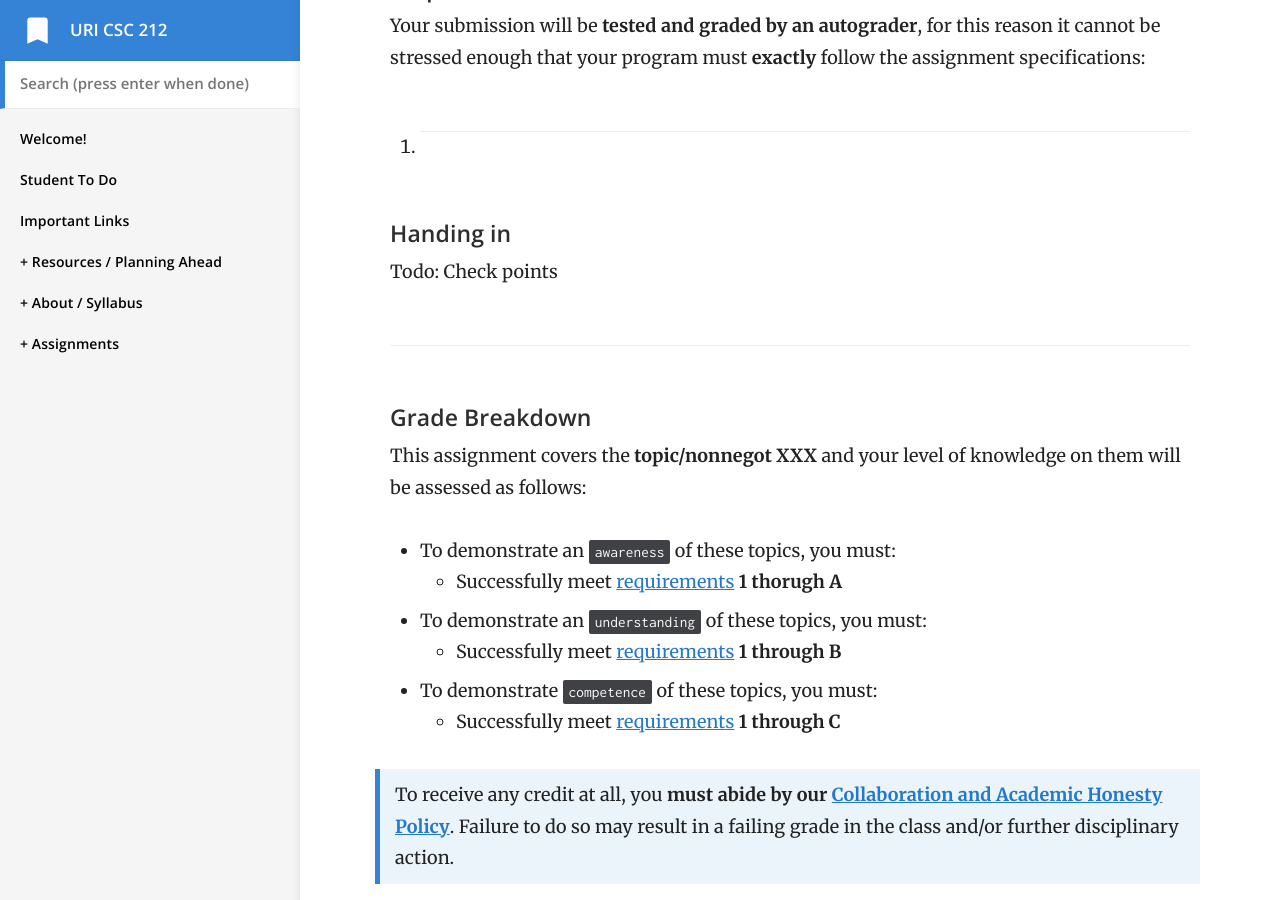
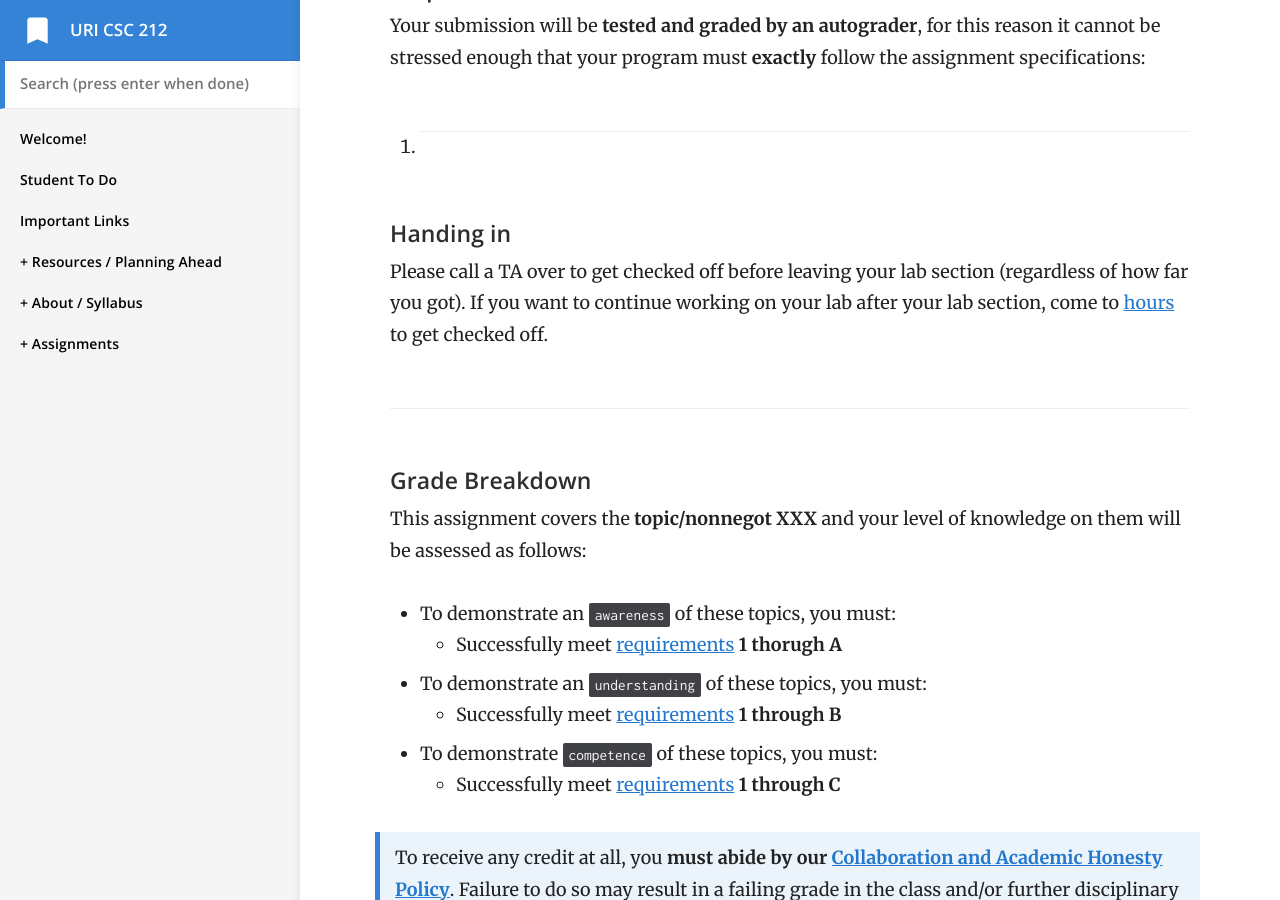
Before and after one commit to vcc-csc212/sp21-archive, a Jekyll site: the page built from _docs/labs/lab-template.md, in a window 1280 px wide and 900 px high, scrolled down 972 px. Built offline with Jekyll 4.4.1, drawn with Linux system fonts in a browser that asks for light colours.

Commit message:
added check off submission for lab 3 and lab template

```diff
--- a/_docs/labs/lab-template.md
+++ b/_docs/labs/lab-template.md
@@ -34,7 +34,7 @@ Your submission will be **tested and graded by an autograder**, for this reason
 ---
 
 #### Handing in {#submit}
-Todo: Check points
+Please call a TA over to get checked off before leaving your lab section (regardless of how far you got). If you want to continue working on your lab after your lab section, come to [hours](/staff#sched) to get checked off.
 
 ---
 
```
Also changed, not shown: _docs/labs/lab-03/lab-03.md (+5 -0 lines).
